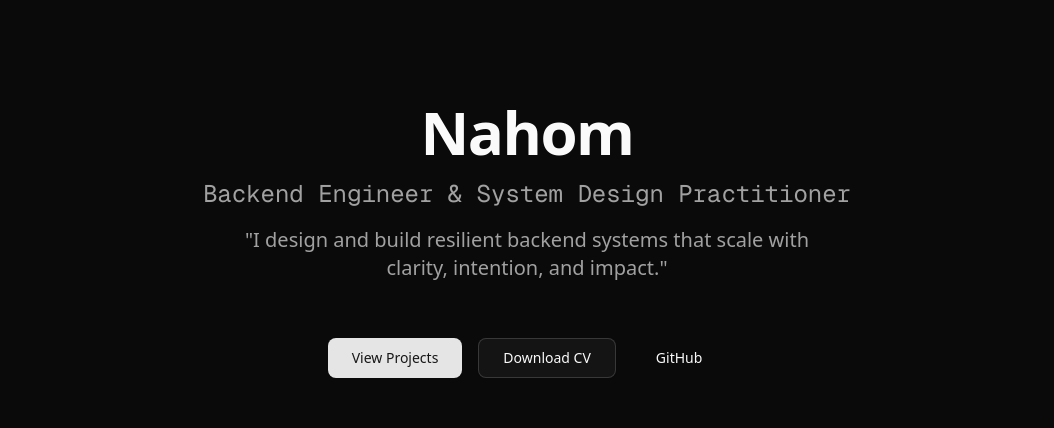
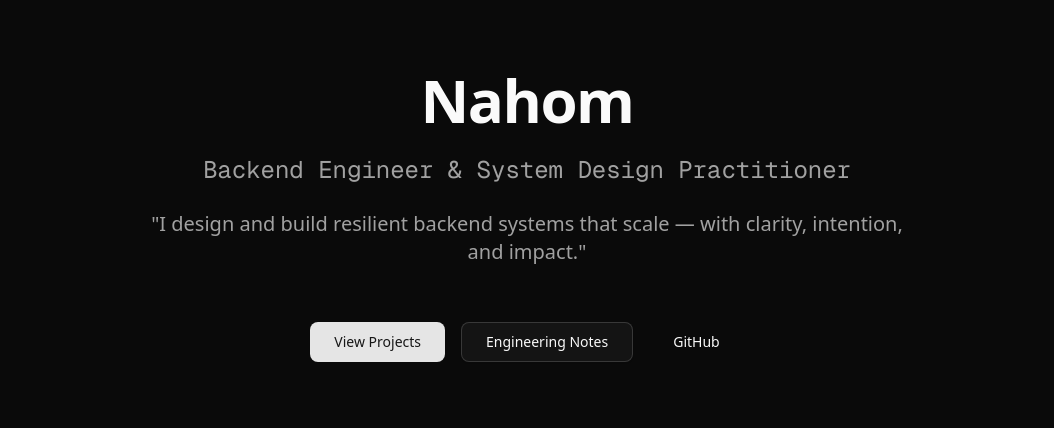
Before and after one commit to nahom-zewdu/my-portfolio, a Next.js app: page / in a window 1280 px wide. Shown: the part 120-548 px from the top of the page, without its empty margins (113-1167 px from the left). Built offline with nearby package versions, Linux system fonts and the light colour scheme.

Commit message:
feat(hero): spotlight effect and typewriter subtitle; refine spacing

```diff
--- a/src/app/page.tsx
+++ b/src/app/page.tsx
@@ -34,7 +34,7 @@ export default function Home() {
       <motion.section
         id="hero"
         ref={heroRef}
-        className="relative flex flex-col items-center justify-center min-h-[70vh] gap-8 text-center px-4 overflow-hidden"
+        className="relative z-0 flex flex-col items-center justify-center min-h-[70vh] gap-8 text-center px-4 overflow-hidden pb-12"
         onMouseMove={e => {
           const rect = heroRef.current?.getBoundingClientRect();
           if (!rect) return;
@@ -61,7 +61,7 @@ export default function Home() {
           }
         />
         <motion.div
-          className="space-y-4"
+          className="space-y-6 max-w-3xl mx-auto"
           variants={fadeInUp}
           initial="initial"
           animate="animate"
@@ -79,10 +79,10 @@ export default function Home() {
             className="text-xl md:text-2xl font-mono text-muted-foreground"
           />
           <motion.p
-            className="max-w-xl mx-auto text-lg md:text-xl text-muted-foreground"
+            className="mx-auto text-lg md:text-xl text-muted-foreground"
             variants={fadeInUp}
           >
-            "I design and build resilient backend systems that scale with clarity, intention, and impact."
+            "I design and build resilient backend systems that scale — with clarity, intention, and impact."
           </motion.p>
         </motion.div>
         <motion.div
@@ -98,15 +98,12 @@ export default function Home() {
           </motion.div>
           <motion.div variants={fadeInUp}>
             <Button asChild variant="outline" size="lg">
-              <a href="/Nahom-Zewdu.pdf" download target="_blank" rel="noopener noreferrer">
-                Download CV
-              </a>
-
+              <Link href="/notes">Engineering Notes</Link>
             </Button>
           </motion.div>
           <motion.div variants={fadeInUp}>
             <Button asChild variant="ghost" size="lg">
-              <a href="https://github.com/nahom-zewdu" target="_blank" rel="noopener noreferrer">GitHub</a>
+              <a href="https://github.com/nahom" target="_blank" rel="noopener noreferrer">GitHub</a>
             </Button>
           </motion.div>
         </motion.div>
```
